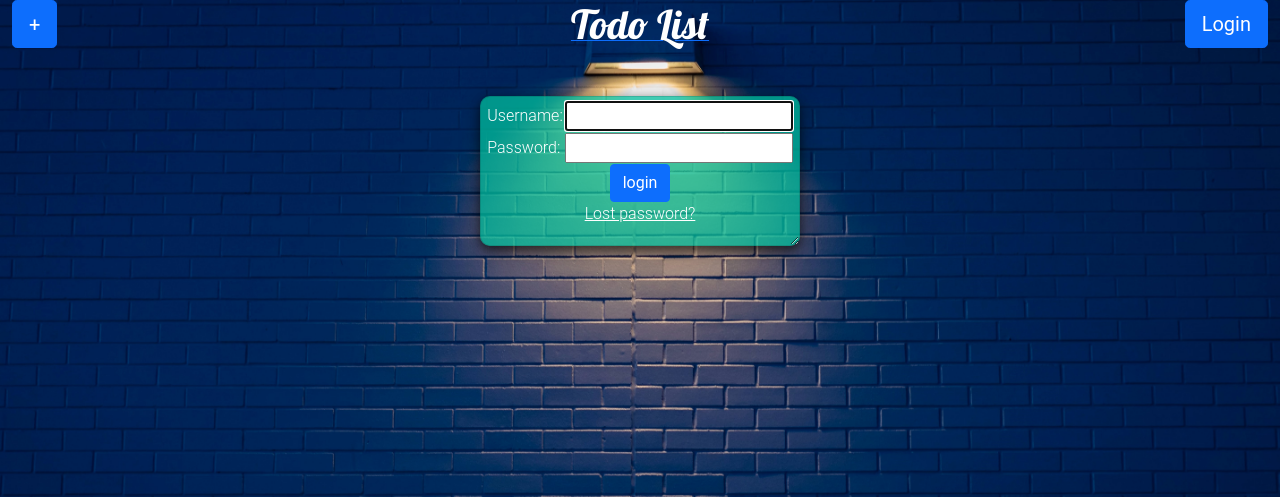
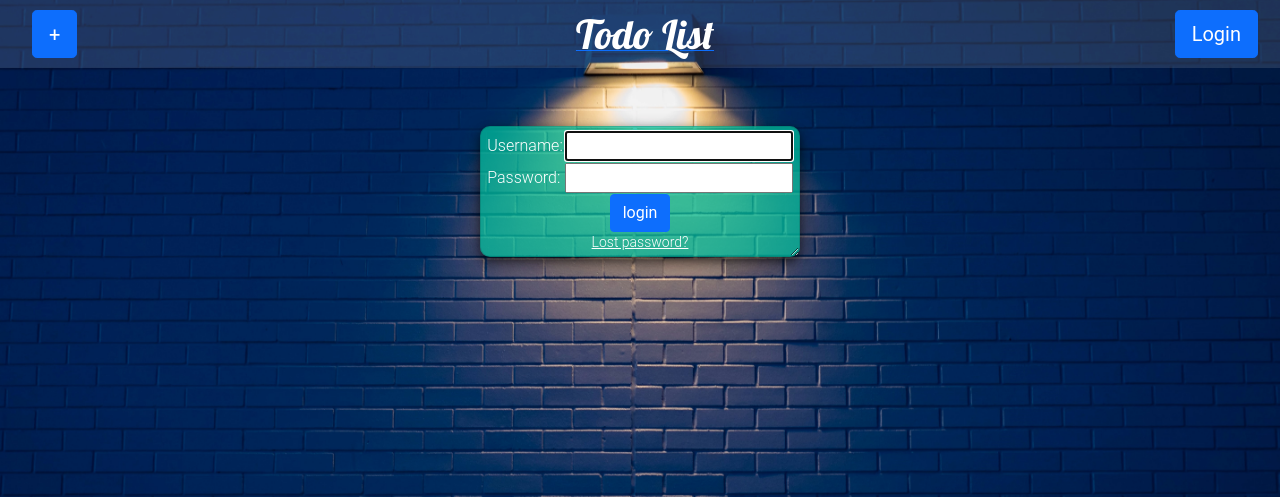
Before and after one commit to mateuswbechert/django-todo, a Django app: page /accounts/login/ in a window 1280 px wide. Shown: the top 497 px of the page. Run offline with Django 4.2, Linux system fonts and the light colour scheme.

Commit message:
Bootstrap and identation ajustment

```diff
--- a/todo/static/todo/style.css
+++ b/todo/static/todo/style.css
@@ -9,6 +9,15 @@ body
     background: url(img/background.jpg);
     background-repeat: no-repeat;
     background-size: cover;
+    background-color: #001f54;
+}
+
+.page-header {
+    background-color: #ffffff1f;
+    color:#fff;
+    margin-top: 0;
+    margin-bottom: 10px;
+    padding: 10px 10px 10px 20px;
 }
 
 h1 {
--- a/todo/templates/registration/login.html
+++ b/todo/templates/registration/login.html
@@ -38,7 +38,7 @@
   </form>
 
   {# Assumes you setup the password_reset view in your URLconf #}
-  <p><a class="control-label" href="{% url 'password_reset' %}">Lost password?</a></p>
+  <small><a class="control-label" href="{% url 'password_reset' %}">Lost password?</a></small>
   </div>
 </center>
 
--- a/todo/templates/todo/base.html
+++ b/todo/templates/todo/base.html
@@ -16,11 +16,13 @@
 </head>
 
 <body>
+  <header class="page-header">
     <div class="container-fluid">
       <div class="row">
         <!-- HEADER | ADD CARD -->
         <div class="col">
-        <button type="button" class="btn btn-primary btn-lg" data-toggle="modal" data-target="#exampleModal">+</button>
+          <button type="button" class="btn btn-primary btn-lg" data-toggle="modal"
+            data-target="#exampleModal">+</button>
         </div>
 
         <!-- HEADER | LOGO -->
@@ -34,7 +36,7 @@
         <div class="col" align="right">
           <!-- HEADER | WELCOME -->
           {% if user.is_authenticated %}
-        Welcome, {{ user.get_username }}
+          Welcome, {{ user.get_username }} &nbsp;
           <a href="{% url 'logout'%}?next={{request.path}}">
             <button type="button" class="btn btn-primary btn-lg text-right">Logout</button>
           </a>
@@ -48,7 +50,7 @@
 
       </div>
     </div>
-
+  </header>
   <!-- ALERT -->
   {% if messages %}
   {% for message in messages %}
--- a/todo/templates/todo/index.html
+++ b/todo/templates/todo/index.html
@@ -15,8 +15,7 @@
       <br />
       <form action="/del/{{i.id}}" method="POST" style=" padding-right: 4%; padding-bottom: 3%;">
         {% csrf_token %}
-        <button value="remove" type="submit" class="btn btn-primary" style="float: right;"><span
-            class="glyphicon glyphicon-trash"></span> &nbsp; Remove</button>
+        <button value="remove" type="submit" class="btn btn-primary" style="float: right;">Remove</button>
       </form>
     </div>
   </div>
```
Lines whose indentation alone changed are shown as unchanged.
